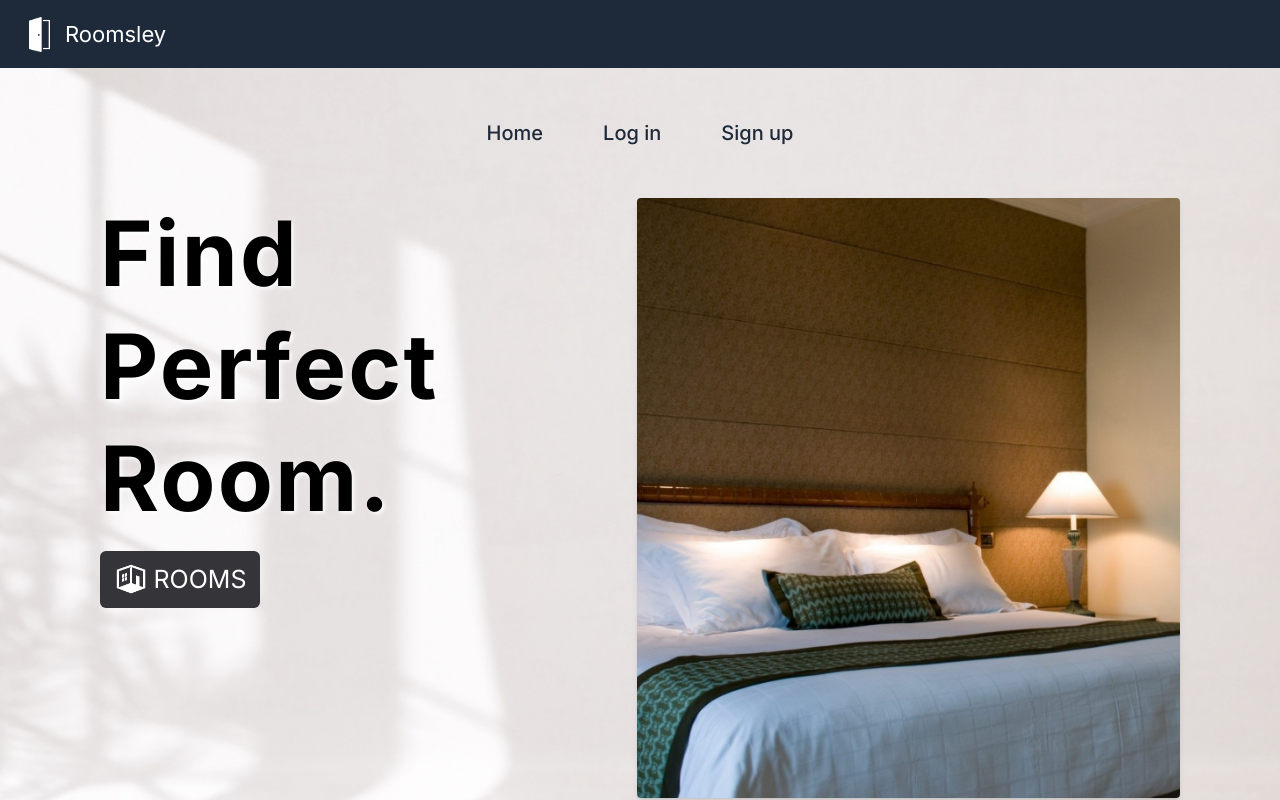
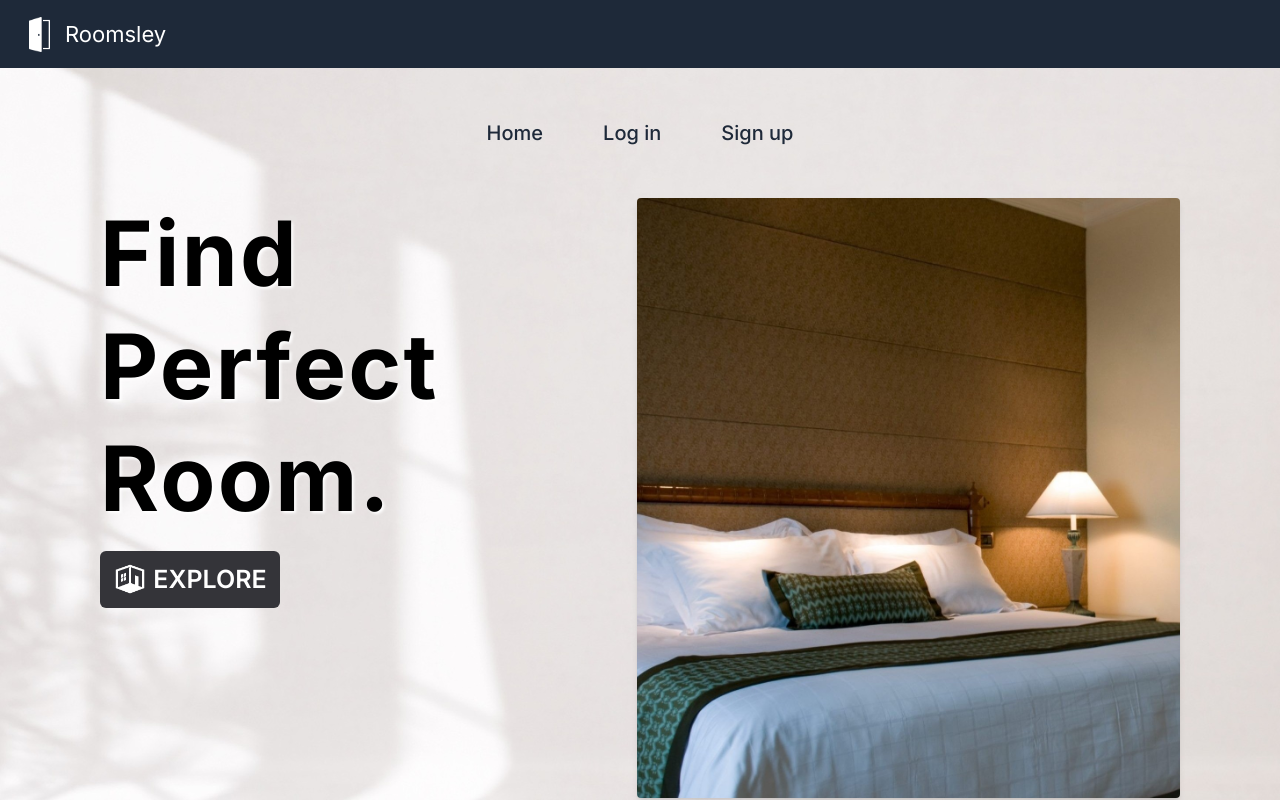
Before and after one commit to rohitkumar893/roomsley, a React (Vite) app: page / in a window 1280 px wide. Shown: the top 800 px of the page. Built offline with nearby package versions, Linux system fonts and the light colour scheme.

Commit message:
changed explore button

```diff
--- a/src/App.css
+++ b/src/App.css
@@ -44,7 +44,7 @@ nav{
 }
 
 .textlogo{
-  text-shadow: white 2px 2px 4px;
+  text-shadow: white 2px 2px 3px;
 }
 
 .logoimg{
--- a/src/App.jsx
+++ b/src/App.jsx
@@ -71,9 +71,9 @@ function App() {
               <div className=''>
                   <h1 className='textlogo text-[60px] md:text-[90px] font-bold leading-tight tracking-wide'>Find Perfect<br />Room<span className='animate-pulse'>.</span></h1>
                   <Link to="/listings">
-                  <buttonn className="buttonn w-[160px]">
+                  <buttonn className="buttonn w-[180px]">
                   <img src='roomicon.png' className='h-[34px]'></img>
-                  <h1 className='text-[25px]'>ROOMS</h1>
+                  <h1 className='text-[25px] font-semibold'>EXPLORE</h1>
                   </buttonn>
                   </Link>
               </div>
```
